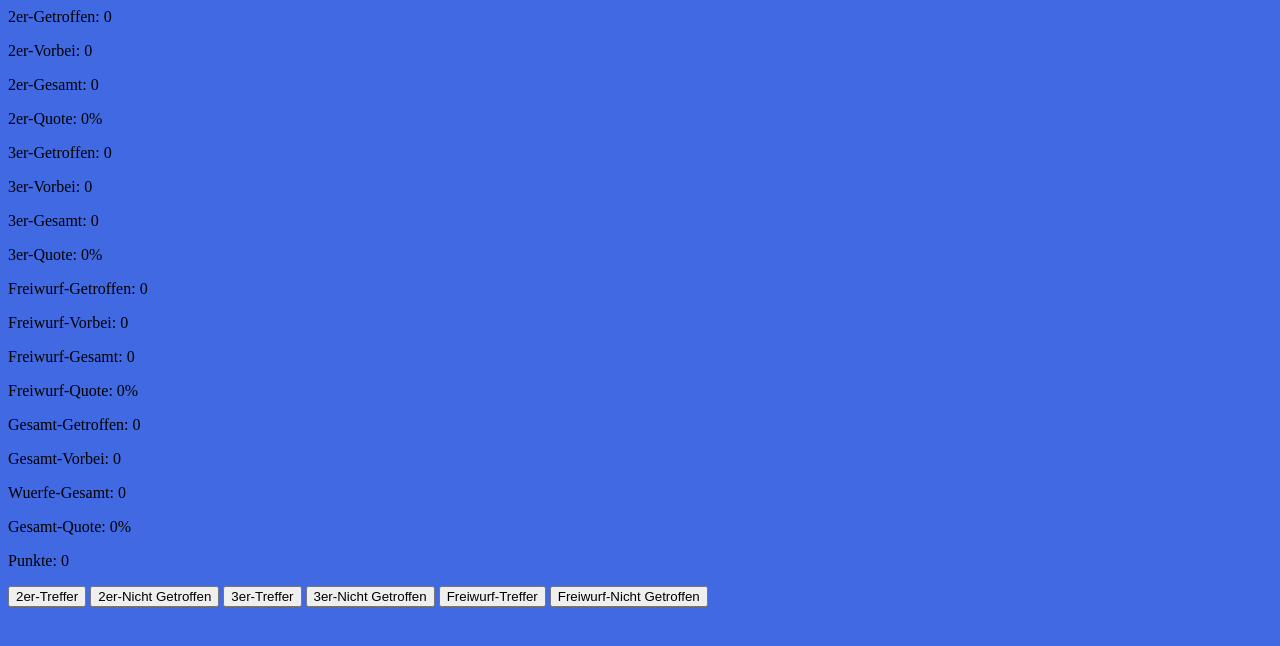
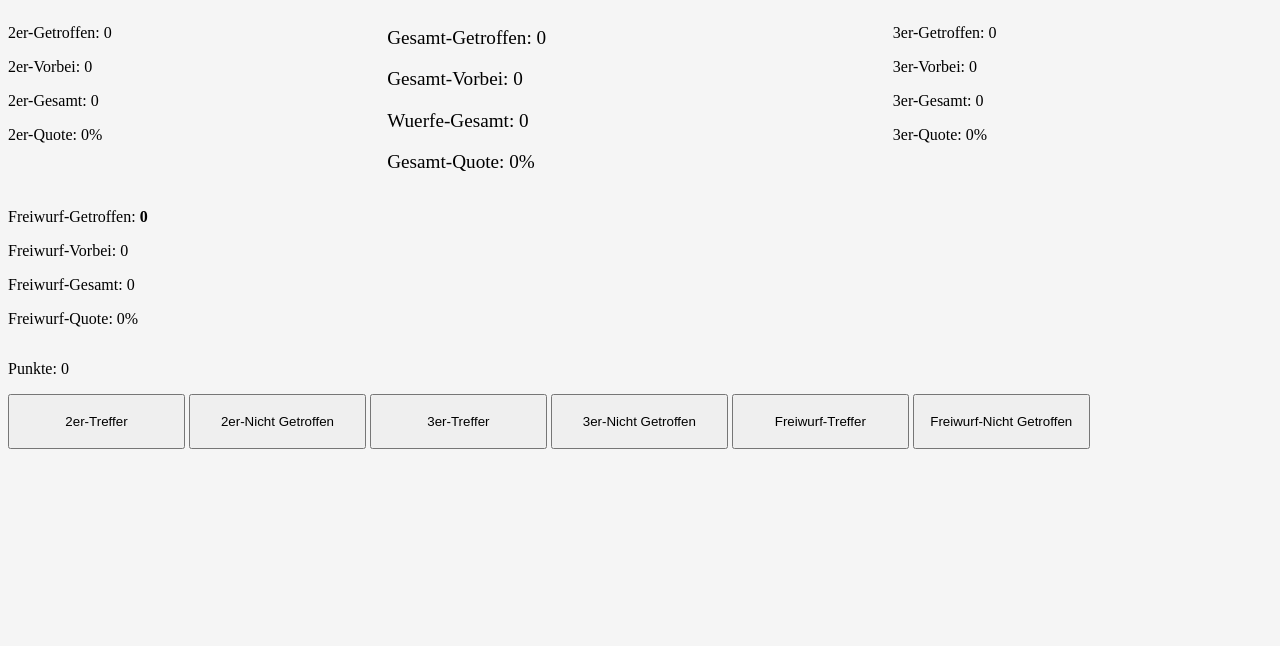
Before and after one commit to 0010011012/Basketball-Counter, a plain HTML site: page test.html in a window 1280 px wide. Drawn offline with Linux system fonts and the light colour scheme.

Commit message:
Basketball-Counter mit Layout

```diff
--- a/test.css
+++ b/test.css
@@ -1,3 +1,17 @@
 html{
-    background-color: royalblue;
+    background-color: whitesmoke;
 }
+#fttreffer{
+    font-weight: 600;
+}
+#gesamt{
+    font-size: 1.2em;
+}
+#container{
+    display:grid;
+    grid-template-columns: 30% 40% 30%;
+}
+button{
+    width: 14%;
+    height: 7%;
+}
--- a/test.html
+++ b/test.html
@@ -3,38 +3,42 @@
     <script src="Stat.js"></script>
     <script src="test.js"></script>
     <link rel="stylesheet" href="test.css">
-   <script>
-   </script>
-
   </head>
   <body>
+    <div id="container">
+    <div id="zweier" class="anzeige">
     <p>2er-Getroffen: <span id="2treffer">0</span></p>
     <p>2er-Vorbei: <span id="2nicht-treffer">0</span></p>
     <p>2er-Gesamt: <span id="2gesamt">0</span></p>
     <p>2er-Quote: <span id="2quote">0</span>%</p>
-
+  </div>
+  <div id="gesamt" class="anzeige">
+    <p>Gesamt-Getroffen: <span id="gesamt-treffer">0</span></p>
+    <p>Gesamt-Vorbei: <span id="gesamt-nicht-treffer">0</span></p>
+    <p>Wuerfe-Gesamt: <span id="wuerfe-gesamt">0</span></p>
+    <p>Gesamt-Quote: <span id="gesamtquote">0</span>%</p>
+  </div>
+  <div id="dreier" class="anzeige">
     <p>3er-Getroffen: <span id="3treffer">0</span></p>
     <p>3er-Vorbei: <span id="3nicht-treffer">0</span></p>
     <p>3er-Gesamt: <span id="3gesamt">0</span></p>
     <p>3er-Quote: <span id="3quote">0</span>%</p>
-
+    </div>
+    <div id="freethrow" class="anzeige">
     <p>Freiwurf-Getroffen: <span id="fttreffer">0</span></p>
     <p>Freiwurf-Vorbei: <span id="ftnicht-treffer">0</span></p>
     <p>Freiwurf-Gesamt: <span id="ftgesamt">0</span></p>
     <p>Freiwurf-Quote: <span id="ftquote">0</span>%</p>
-
-    <p>Gesamt-Getroffen: <span id="gesamt-treffer">0</span></p>
-    <p>Gesamt-Vorbei: <span id="gesamt-nicht-treffer">0</span></p>
-    <p>Wuerfe-Gesamt: <span id="wuerfe-gesamt">0</span></p>
-    <p>Gesamt-Quote: <span id="gesamtquote">0</span>%</p>
-
-
+  </div>
+</div>
     <p>Punkte: <span id="punkt">0</span></p>
+    <nav>
     <button href="#" onclick="zweiertreffer()">2er-Treffer</button>
     <button href="#" onclick="zweiervorbei()">2er-Nicht Getroffen</button>
     <button href="#" onclick="dreiertreffer()">3er-Treffer</button>
     <button href="#" onclick="dreiervorbei()">3er-Nicht Getroffen</button>
     <button href="#" onclick="fttreffer()">Freiwurf-Treffer</button>
     <button href="#" onclick="ftvorbei()">Freiwurf-Nicht Getroffen</button>
+    </nav>
   </body>
 </html>
```
